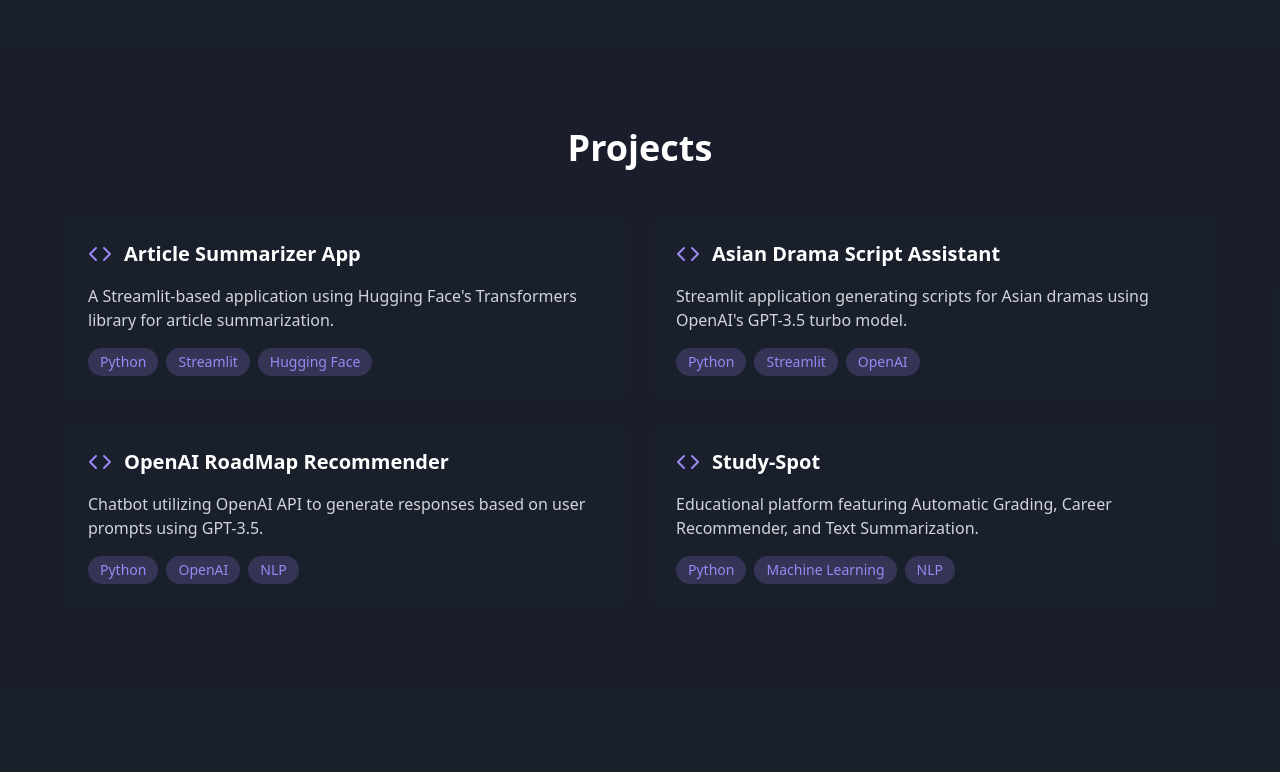
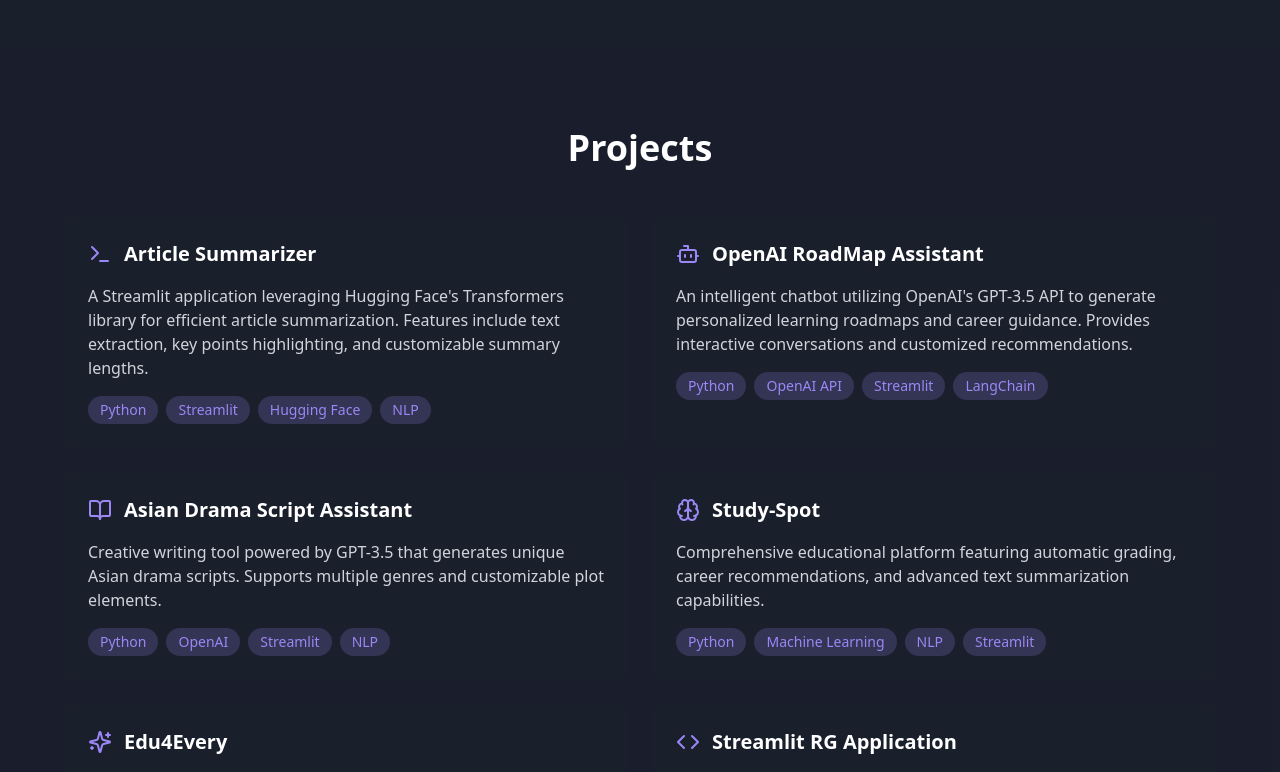
Before and after one commit to achuajays/protofolio, a React (Vite) app: page / in a window 1280 px wide. Shown: the part 2000-2772 px from the top of the page. Built offline with nearby package versions, Linux system fonts and the light colour scheme.

Commit message:
Add new projects to portfolio
Updated the ProjectsSection component to include new projects such as "Edu4Every" and "Study Spot", along with existing projects like "Article Summarizer", "OpenAI RoadMap Recommender", and "Asian Drama Script Assistant".
[skip gpt_engineer]

```diff
--- a/src/components/ProjectsSection.tsx
+++ b/src/components/ProjectsSection.tsx
@@ -1,27 +1,43 @@
 import { motion } from "framer-motion";
-import { Code } from "lucide-react";
+import { Code, Terminal, Bot, BookOpen, Brain, Sparkles } from "lucide-react";
 
 const ProjectsSection = () => {
   const projects = [
     {
-      title: "Article Summarizer App",
-      description: "A Streamlit-based application using Hugging Face's Transformers library for article summarization.",
-      tech: ["Python", "Streamlit", "Hugging Face"]
+      title: "Article Summarizer",
+      description: "A Streamlit application leveraging Hugging Face's Transformers library for efficient article summarization. Features include text extraction, key points highlighting, and customizable summary lengths.",
+      tech: ["Python", "Streamlit", "Hugging Face", "NLP"],
+      icon: <Terminal className="text-primary w-6 h-6" />
+    },
+    {
+      title: "OpenAI RoadMap Assistant",
+      description: "An intelligent chatbot utilizing OpenAI's GPT-3.5 API to generate personalized learning roadmaps and career guidance. Provides interactive conversations and customized recommendations.",
+      tech: ["Python", "OpenAI API", "Streamlit", "LangChain"],
+      icon: <Bot className="text-primary w-6 h-6" />
     },
     {
       title: "Asian Drama Script Assistant",
-      description: "Streamlit application generating scripts for Asian dramas using OpenAI's GPT-3.5 turbo model.",
-      tech: ["Python", "Streamlit", "OpenAI"]
-    },
-    {
-      title: "OpenAI RoadMap Recommender",
-      description: "Chatbot utilizing OpenAI API to generate responses based on user prompts using GPT-3.5.",
-      tech: ["Python", "OpenAI", "NLP"]
+      description: "Creative writing tool powered by GPT-3.5 that generates unique Asian drama scripts. Supports multiple genres and customizable plot elements.",
+      tech: ["Python", "OpenAI", "Streamlit", "NLP"],
+      icon: <BookOpen className="text-primary w-6 h-6" />
     },
     {
       title: "Study-Spot",
-      description: "Educational platform featuring Automatic Grading, Career Recommender, and Text Summarization.",
-      tech: ["Python", "Machine Learning", "NLP"]
+      description: "Comprehensive educational platform featuring automatic grading, career recommendations, and advanced text summarization capabilities.",
+      tech: ["Python", "Machine Learning", "NLP", "Streamlit"],
+      icon: <Brain className="text-primary w-6 h-6" />
+    },
+    {
+      title: "Edu4Every",
+      description: "Educational technology platform aimed at making learning accessible to everyone. Includes interactive lessons, progress tracking, and personalized learning paths.",
+      tech: ["Python", "React", "MongoDB", "Express"],
+      icon: <Sparkles className="text-primary w-6 h-6" />
+    },
+    {
+      title: "Streamlit RG Application",
+      description: "Resource management application built with Streamlit, featuring data visualization, real-time analytics, and interactive dashboards.",
+      tech: ["Python", "Streamlit", "Pandas", "Plotly"],
+      icon: <Code className="text-primary w-6 h-6" />
     }
   ];
 
@@ -47,7 +63,7 @@ const ProjectsSection = () => {
               className="bg-secondary p-6 rounded-lg hover:shadow-lg transition-shadow"
             >
               <div className="flex items-center gap-3 mb-4">
-                <Code className="text-primary w-6 h-6" />
+                {project.icon}
                 <h3 className="text-xl font-semibold">{project.title}</h3>
               </div>
               <p className="text-gray-300 mb-4">{project.description}</p>
```
